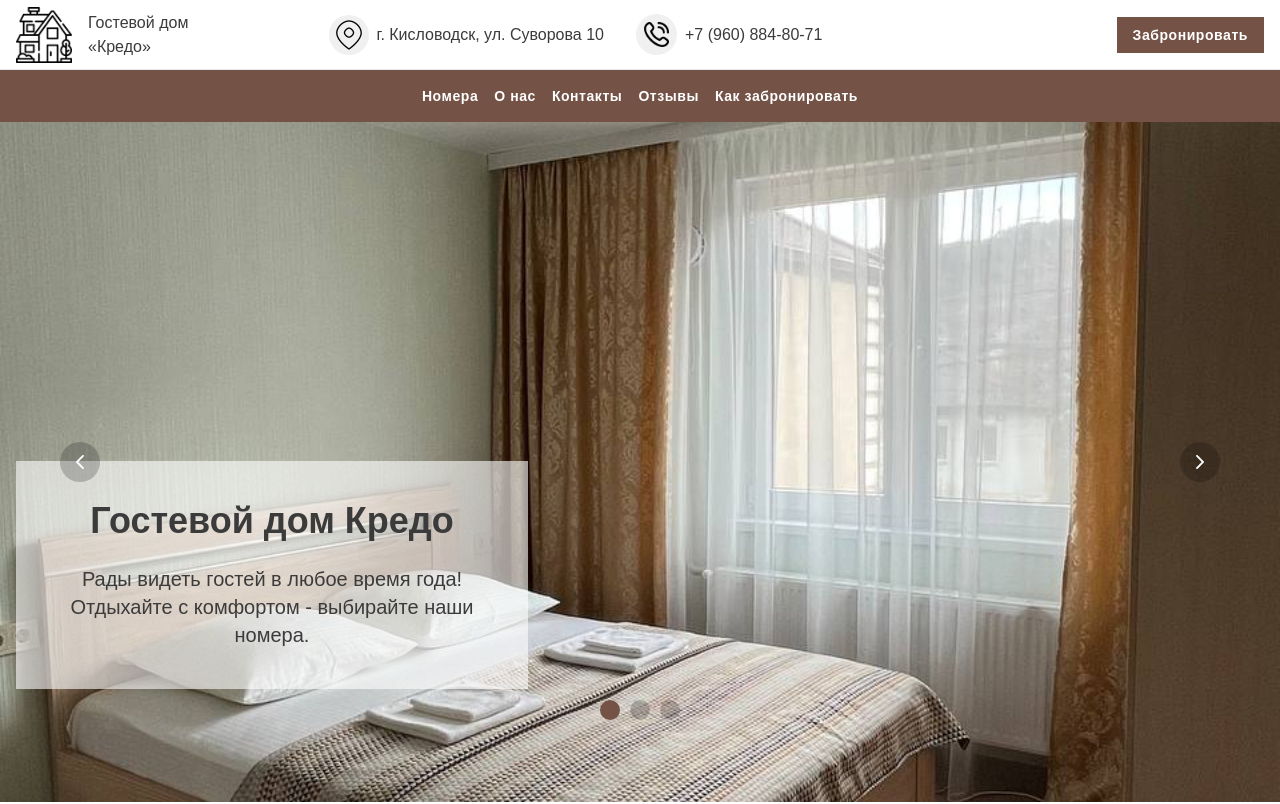
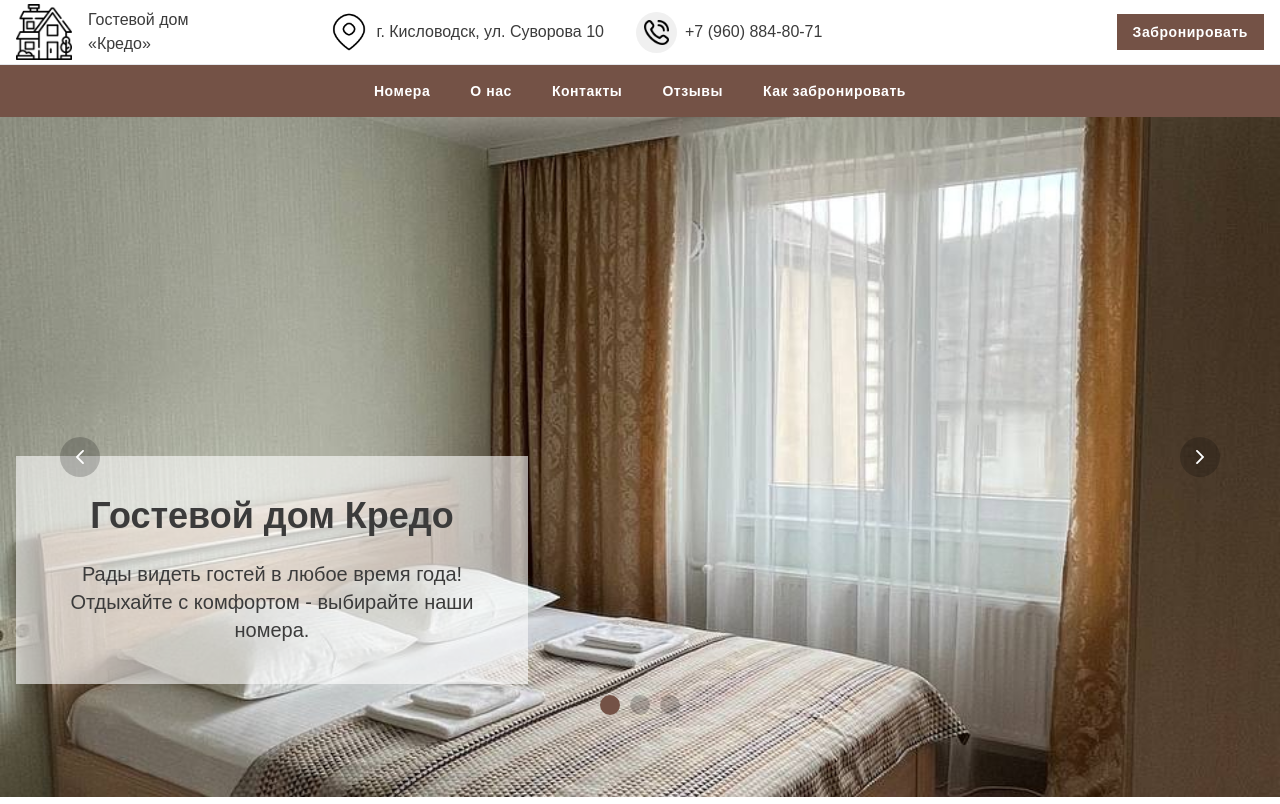
Before and after one commit to Salyens/Next-test-timeweb, a Next.js app: page / in a window 1280 px wide. Shown: the top 804 px of the page. Built offline with nearby package versions, Linux system fonts and the light colour scheme.

Commit message:
Implement header collapse and responsive design improvements
- Add dynamic header collapse on scroll
- Adjust header top layout for mobile and desktop
- Modify component styles and spacing
- Update image and text sizing for better responsiveness
- Refine header and title component styling

```diff
--- a/src/app/layout.tsx
+++ b/src/app/layout.tsx
@@ -22,7 +22,7 @@ export default function RootLayout({
           content="width=device-width, initial-scale=1"
         />
       </Head>
-      <body className="flex flex-col min-h-screen mt-[106px] md:mt-[70px]">
+      <body className="flex flex-col min-h-screen mt-[106px] md:mt-[65px]">
         {children}
         <div className="mt-auto">
           <Footer />
--- a/src/components/Header/Header.tsx
+++ b/src/components/Header/Header.tsx
@@ -107,7 +107,7 @@ const Header = () => {
               isOpen={isOpen}
               onSetIsOpen={setIsOpen}
               className={classNames(
-                "flex flex-col gap-4 items-center lg:flex-row lg:static text-white"
+                "flex flex-col gap-4 lg:gap-10 items-center lg:flex-row lg:static text-white"
               )}
             />
           </MotionDiv>
--- a/src/components/Header/HeaderTop/HeaderTop.tsx
+++ b/src/components/Header/HeaderTop/HeaderTop.tsx
@@ -1,6 +1,6 @@
 "use client";
 
-import React from "react";
+import React, { useState, useEffect } from "react";
 import Container from "@/components/Container";
 import Link from "next/link";
 import Image from "next/image";
@@ -10,8 +10,10 @@ import Placemark from "@/components/common/Placemark";
 import { MotionDiv } from "@/components/MotionDiv";
 import { usePathname, useRouter } from "next/navigation";
 import scrollToElementById from "@/utils/helpers/scrollToElementById";
+import classNames from "classnames";
 
 const HeaderTop = () => {
+  const [isCollapsed, setIsCollapsed] = useState(false);
   const pathname = usePathname();
   const isRoomPage = pathname.includes("/room/");
   const router = useRouter();
@@ -26,15 +28,66 @@ const HeaderTop = () => {
     }
   };
 
+  useEffect(() => {
+    let lastScrollTop = 0;
+
+    const handleScroll = () => {
+      const scrollTop =
+        window.pageYOffset ||
+        document.documentElement.scrollTop;
+      if (scrollTop > lastScrollTop) {
+        // Scrolling down
+        setIsCollapsed(true);
+      } else {
+        // Scrolling up
+        setIsCollapsed(false);
+      }
+      lastScrollTop = scrollTop <= 0 ? 0 : scrollTop; // For Mobile or negative scrolling
+    };
+
+    window.addEventListener("scroll", handleScroll);
+    return () => {
+      window.removeEventListener("scroll", handleScroll);
+    };
+  }, []);
+
   return (
     <MotionDiv
-      className="border-b border-gray-200 fixed top-0 left-0 right-0 z-50 bg-white/70 backdrop-blur-sm md:h-[70px] flex items-center"
+      className="border-b border-gray-200 fixed top-0 left-0 right-0 z-50 bg-white/70 backdrop-blur-sm flex items-center transition-height duration-300"
       initial={{ opacity: 0 }}
       animate={{ opacity: 1 }}
       transition={{ duration: 1 }}
     >
       <Container>
-        <div className="flex flex-col md:flex-row items-center justify-center py-1 gap-2 lg:gap-4">
+        {isCollapsed ? (
+          <div className="flex items-center justify-center py-1 gap-2 lg:gap-4">
+            <Link
+              href="/"
+              className="flex items-center gap-4 text-[22px] font-medium leading-[25px]"
+            >
+              <div className="relative w-6 h-6 lg:w-10 lg:h-10">
+                <Image
+                  src="/header/house.png"
+                  alt="phone"
+                  style={{ objectFit: "contain" }}
+                  fill
+                  sizes="(max-width: 1024px) 60px, 40px"
+                  priority
+                />
+              </div>
+
+              <span className="text-xs lg:text-base">
+                Гостевой дом «Кредо»
+              </span>
+            </Link>
+            <Phone />
+          </div>
+        ) : (
+          <div
+            className={classNames(
+              "flex flex-col md:flex-row items-center justify-center py-1 gap-2 lg:gap-4"
+            )}
+          >
             <div className="flex flex-col gap-2 md:flex-row md:items-center md:justify-between md:w-full">
               <div className="flex items-center justify-between gap-2 w-full header-top">
                 <Link
@@ -52,7 +105,9 @@ const HeaderTop = () => {
                     />
                   </div>
                   <p className="text-xs lg:text-base flex flex-col">
-                  <span className="mr-1">Гостевой дом</span>
+                    <span className="mr-1">
+                      Гостевой дом
+                    </span>
                     <span>«Кредо»</span>
                   </p>
                 </Link>
@@ -78,6 +133,7 @@ const HeaderTop = () => {
               </div>
             </div>
           </div>
+        )}
       </Container>
     </MotionDiv>
   );
--- a/src/components/Title/Title.tsx
+++ b/src/components/Title/Title.tsx
@@ -3,7 +3,7 @@ import React from "react";
 const Title = ({ title }: { title: string | undefined }) => {
   if (!title) return null;
   return (
-    <h2 className="text-3xl md:text-4xl font-bold py-6 md:py-10">
+    <h2 className="text-3xl md:text-4xl font-bold pt-10 pb-2 md:pt-14 md:pb-4">
       {title}
     </h2>
   );
--- a/src/components/common/Phone/Phone.tsx
+++ b/src/components/common/Phone/Phone.tsx
@@ -19,13 +19,13 @@ const Phone = ({
   return (
     <a
       className={classNames(
-        "flex items-center gap-2",
+        "flex items-center gap-2 text-xs lg:text-base",
         className
       )}
       href={`tel:${phone}`}
     >
       {showIcon && (
-        <div className="bg-footer-icon rounded-full p-2">
+        <div className="bg-footer-icon rounded-full p-2 ">
           <Image
             src="/icons/phone.png"
             alt="phone"
--- a/src/components/common/Placemark/Placemark.tsx
+++ b/src/components/common/Placemark/Placemark.tsx
@@ -5,10 +5,11 @@ import classNames from "classnames";
 
 const Placemark = ({
   className,
+  imgClassName,
 }: {
   className?: string;
+  imgClassName?: string;
 }) => {
-  const { isMobile } = useDevice();
   return (
     <div
       className={classNames(
@@ -16,13 +17,20 @@ const Placemark = ({
         className
       )}
     >
-      <Image
-        src="/icons/placemark.png"
-        alt="mail"
-        width={isMobile ? 15 : 40}
-        height={isMobile ? 15 : 40}
-        className="bg-footer-icon rounded-full p-1"
-      />
+      <div
+        className={classNames(
+          "relative w-10 h-10",
+          imgClassName
+        )}
+      >
+        <Image
+          src="/icons/placemark.png"
+          alt="mail"
+          style={{ objectFit: "contain" }}
+          fill
+          sizes="(max-width: 1024px) 15px, 40px"
+        />
+      </div>
       <span>г. Кисловодск, ул. Суворова 10</span>
     </div>
   );
```
Lines whose indentation alone changed are shown as unchanged.
